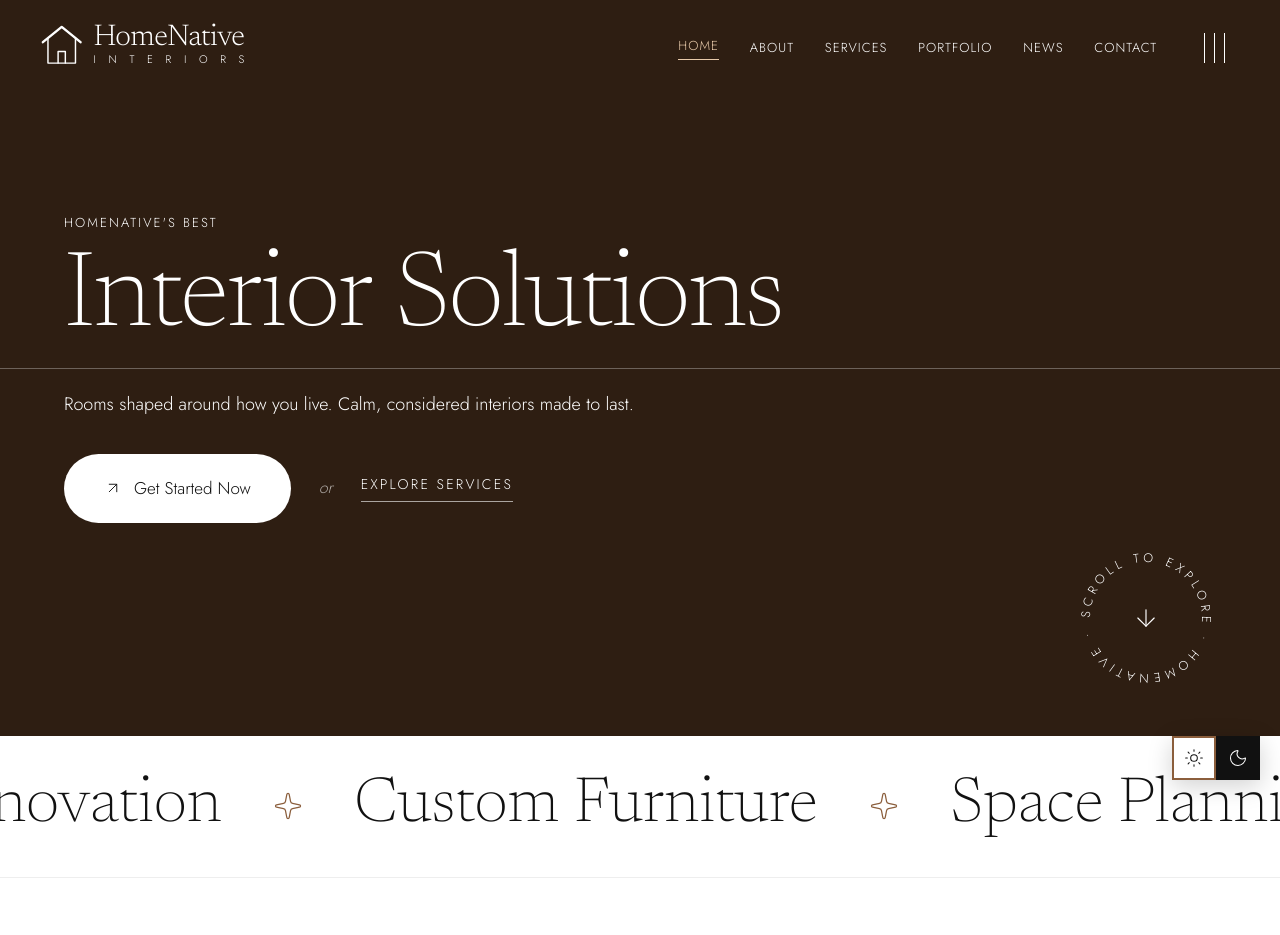
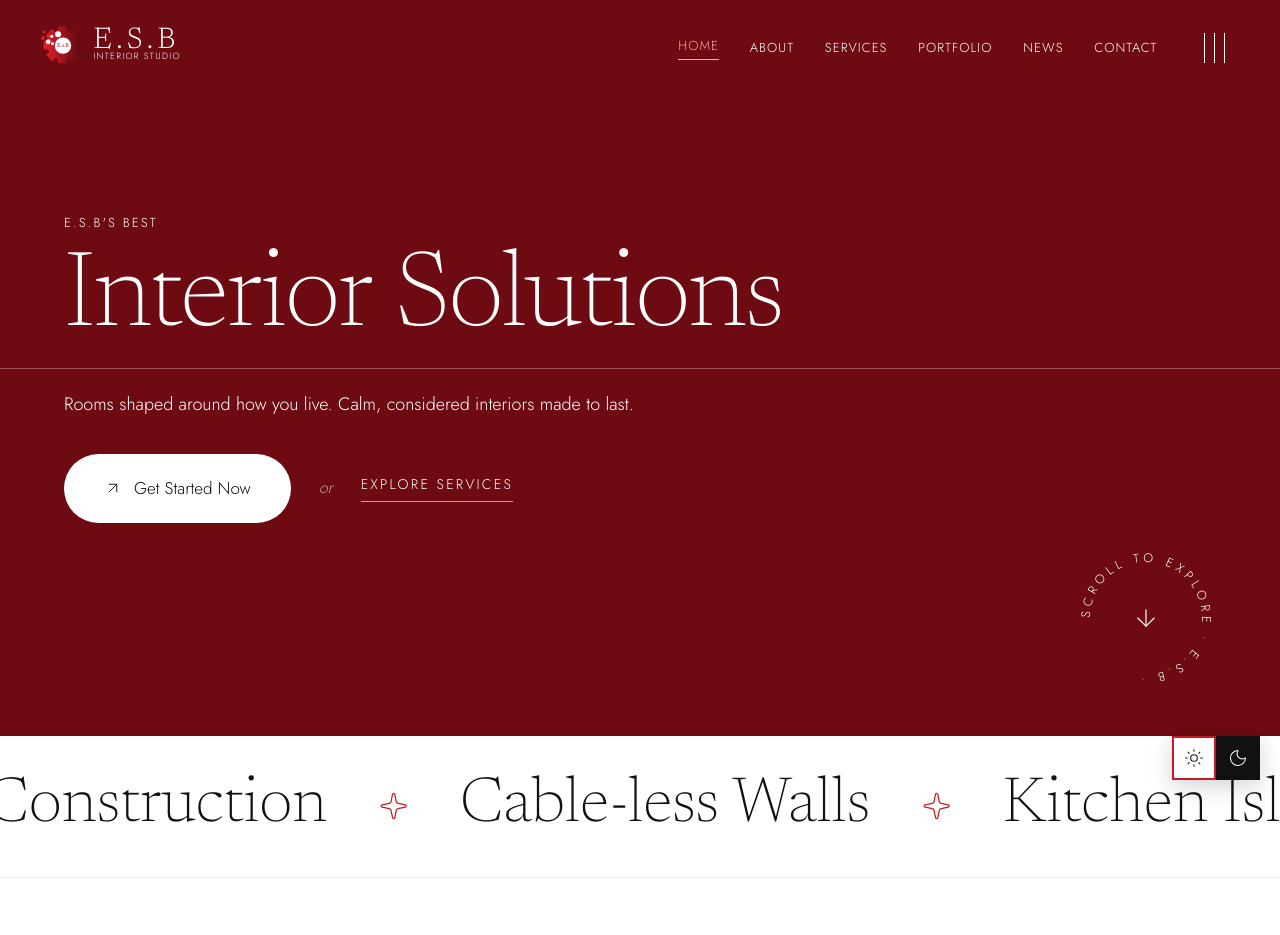
Before and after one commit to Hwezah/interior-sites, a Next.js app: page / in a window 1280 px wide. Shown: the top 935 px of the page. Built offline with nearby package versions, Linux system fonts and the light colour scheme.

Commit message:
E.s.B Interior Studio: re-brand, logo symbol, copy and colours
Co-Authored-By: Claude Opus 5.5 <noreply@anthropic.com>
Claude-Session: https://claude.ai/code/session_01MVErYa9NJMDZFcVw589g5r

```diff
--- a/app/about/page.tsx
+++ b/app/about/page.tsx
@@ -41,11 +41,11 @@ export default function AboutPage() {
         <div data-m-center className="wrap relative flex flex-col gap-8">
           <div className="text-[14px] uppercase">— About Us</div>
           <p className="t-lead">
-            We are an interior design studio dedicated to creating calm, functional and lasting spaces. Experienced in{" "}
+            We are an interior studio that builds as well as designs. Experienced in{" "}
             <Link href="/portfolio" className="hl-brand">
               residential and commercial projects
             </Link>
-            , blending modern lines with comfort and purpose. Currently shaping homes that feel native to the people who live in them.
+            , we take homes from construction to smart kitchens and cable-less, finished rooms.
           </p>
         </div>
         <div className="wrap relative mt-[clamp(80px,10vw,150px)] grid grid-cols-[repeat(auto-fit,minmax(min(100%,380px),1fr))] gap-[clamp(40px,6vw,90px)]">
--- a/app/page.tsx
+++ b/app/page.tsx
@@ -94,11 +94,11 @@ export default function HomePage() {
         <div data-m-center className="relative flex flex-col gap-7">
           <div className="text-[14px] uppercase">— About Us</div>
           <p className="relative m-0 max-w-[1320px] font-serif text-[clamp(32px,4.4vw,66px)] leading-[1.18] tracking-[-.02em] text-pretty">
-            We are an interior design studio creating calm, functional and lasting spaces. Experienced in{" "}
+            From construction to smart kitchens — we do it all. Experienced in{" "}
             <Link href="/portfolio" className="hl-brand">
               residential and commercial projects
             </Link>
-            , pairing natural materials with comfort and purpose. Currently shaping homes that feel native to the people who live in them.
+            , we build, fit and finish homes across Uganda.
           </p>
         </div>
         <ReelCard image={pexels(1918291)} />
--- a/components/layout/LogoMark.tsx
+++ b/components/layout/LogoMark.tsx
@@ -1,17 +1,43 @@
+import { useId } from "react";
 import { cn } from "@/lib/utils";
 
 /**
- * The client's logo symbol, shown left of the wordmark. Each client branch replaces this with a redrawn copy of their
- * own symbol; this generic house is the fallback when their logo can't be read. Uses the text colour.
+ * E.s.B logo symbol, redrawn from the client's badge: a red gear shading from bright to dark red, its upper-left
+ * edge breaking into bubbles, with the white centre and "E.s.B" in it.
  */
 export function LogoMark({ className }: { className?: string }) {
+  const id = useId();
   return (
-    <svg aria-hidden="true" viewBox="0 0 60 58" className={cn("shrink-0", className)}>
-      <g stroke="currentColor" fill="none" strokeLinecap="round" strokeLinejoin="round">
-        <path d="M4 25 30 4l26 21" strokeWidth="3.4" />
-        <path d="M11 20v34h38V20" strokeWidth="2" />
-        <path d="M25 54V38h10v16" strokeWidth="2" />
+    <svg aria-hidden="true" viewBox="-2 0 66 64" className={cn("shrink-0", className)}>
+      <defs>
+        <linearGradient id={`${id}-g`} x1="0" y1="0" x2="1" y2="0">
+          <stop offset="0" stopColor="#E3202A" />
+          <stop offset="1" stopColor="#5E0A0F" />
+        </linearGradient>
+      </defs>
+      <polygon points="25.3,10.0 25.5,3.7 38.5,3.7 38.7,10.0 42.8,11.7 47.4,7.4 56.6,16.6 52.3,21.2 54.0,25.3 60.3,25.5 60.3,38.5 54.0,38.7 52.3,42.8 56.6,47.4 47.4,56.6 42.8,52.3 38.7,54.0 38.5,60.3 25.5,60.3 25.3,54.0 21.2,52.3 16.6,56.6 7.4,47.4 11.7,42.8 10.0,38.7 3.7,38.5 3.7,25.5 10.0,25.3 11.7,21.2 7.4,16.6 16.6,7.4 21.2,11.7" fill={`url(#${id}-g)`} />
+      {/* bubbles breaking out of the upper-left edge */}
+      <g fill="#fff">
+        <circle cx="25.5" cy="15.5" r="4.6" />
+        <circle cx="16" cy="18.6" r="2.4" />
+        <circle cx="17" cy="30" r="2.2" />
+        <circle cx="10.5" cy="27" r="3.6" />
       </g>
+      <g fill="#E3202A">
+        <circle cx="4" cy="12" r="2.2" />
+        <circle cx="2.5" cy="21.5" r="3" />
+        <circle cx="10.5" cy="19" r="2.6" />
+      </g>
+      <circle cx="33" cy="33" r="12.5" fill="#fff" />
+      <text
+        x="33"
+        y="35.5"
+        textAnchor="middle"
+        fill="#8B1218"
+        style={{ fontFamily: "var(--font-serif)", fontSize: 8.6, fontWeight: 400 }}
+      >
+        E.s.B
+      </text>
     </svg>
   );
 }
--- a/content/faqs.ts
+++ b/content/faqs.ts
@@ -1,9 +1,9 @@
 import { site } from "./site";
 
 export const faqs = [
-  { q: `How does a project with ${site.name} start?`, a: "With a free consultation. We visit the space, talk through how you use it, your budget and timing, then send a clear proposal." },
-  { q: "Do you take on single rooms?", a: "Yes. Many projects start with one room — a living space, kitchen or bedroom — and grow from there." },
-  { q: "How are your fees structured?", a: "Fixed design fees per phase, agreed up front. Furniture and contractor costs are quoted transparently with no hidden mark-ups." },
-  { q: "Can you work with furniture I already own?", a: "Absolutely. We love building around pieces with meaning and will suggest where to keep, refresh or replace." },
-  { q: "How long does a typical project take?", a: "Styling projects take 4–8 weeks. Full renovations usually run 3–6 months depending on scope." },
+  { q: `How does a project with ${site.name} start?`, a: "Call us. We visit the site, talk through what you want, your budget and timing, then send a clear quote." },
+  { q: "Do you only do kitchens?", a: "No — from construction to smart kitchens, we do it all. Many clients start with a kitchen and continue from there." },
+  { q: "What does cable-less mean?", a: "We hide the wiring inside the wall for TVs and lights, so no cables show." },
+  { q: "How are your prices structured?", a: "Every job gets a clear quote after the site visit, agreed with you before any work starts." },
+  { q: "How long does a typical project take?", a: "It depends on the scope — a kitchen is much quicker than a full build. You get a timeline together with your quote." },
 ];
--- a/content/services.ts
+++ b/content/services.ts
@@ -2,9 +2,9 @@ import { pexels } from "./site";
 
 /** Homepage service cards */
 export const serviceCards = [
-  { src: pexels(1571463), title: "Interior Styling & Customization", body: "Layered textures, curated pieces and a finish that feels personal." },
-  { src: pexels(1643383), title: "Renovation & Remodeling", body: "Reworking layouts and surfaces so the space fits the way you live." },
-  { src: pexels(1080721), title: "Furniture & Custom Pieces", body: "Made-to-measure furniture designed for the room it lives in." },
+  { src: pexels(1571463), title: "Smart Kitchens", body: "Modern kitchens with glass cabinets, built-in hobs, islands and lighting — designed and fitted by us." },
+  { src: pexels(1643383), title: "Construction", body: "From the foundation up — we build, then finish the inside to the same standard." },
+  { src: pexels(1080721), title: "Cable-less Interiors", body: "Walls, TVs and lights with every cable hidden, for a clean, finished look." },
 ];
 
 export const reasons = [
@@ -14,25 +14,25 @@ export const reasons = [
   { icon: "layers", title: "End-to-End Service", body: "With you through the whole process — planning to execution." },
 ] as const;
 
-export const marquee = ["Interior Styling", "Renovation", "Custom Furniture", "Space Planning", "Lighting Design", "Commercial Interiors"];
+export const marquee = ["Smart Kitchens", "Construction", "Cable-less Walls", "Kitchen Islands", "Wall Lighting", "Full Interiors"];
 
 /** Services page columns */
 export const serviceColumns = [
-  { tag: "Concept & Planning", tint: "#E3E6DC", title: "Space planning for the way you actually live", body: "Layouts that make room for comfort, flow and everyday routines.", items: ["Space Planning", "Colour Consultation", "Furniture Selection", "3D Visualisation"] },
-  { tag: "Light & Detail", tint: "#DCE4E8", title: "Lighting and detail that set the mood", body: "Layered light and finishing touches that change how a room feels.", items: ["Lighting Design", "Décor & Accessories", "Art Placement", "Custom Joinery"] },
-  { tag: "Materials", tint: "#EBDDE0", title: "Natural materials for healthier interiors", body: "Honest, durable finishes chosen to age well and feel good to live with.", items: ["Material Sourcing", "Wall Treatments", "Flooring", "Window Styling"] },
+  { tag: "Kitchens", tint: "#E3E6DC", title: "Smart kitchens, built to work hard", body: "Cabinets, worktops, appliances and lighting planned as one.", items: ["Kitchen Cabinets", "Glass-front Wall Units", "Built-in Hobs & Ovens", "Kitchen Islands"] },
+  { tag: "Construction", tint: "#DCE4E8", title: "From construction to the final finish", body: "We build the shell and finish the inside — one team, start to end.", items: ["New Builds", "Renovations", "Site Supervision", "Finishing Works"] },
+  { tag: "Interiors", tint: "#EBDDE0", title: "Clean, cable-less interiors", body: "Hidden wiring, wall lights and feature walls for a tidy, modern home.", items: ["Cable-less TV Walls", "Wall & Accent Lighting", "Wall Panelling", "Full Home Interiors"] },
 ];
 
 export const accordionA = [
-  { q: "Space Planning", a: "We plan layouts that make the most of every square metre — smooth movement, balanced proportions and practical storage, so the room works as well as it looks." },
-  { q: "Colour Consultation", a: "A palette built around your light, your materials and your mood. We test samples in situ and give you a clear schedule for every wall and surface." },
-  { q: "Furniture Selection", a: "We source, specify and arrange pieces at the right scale — mixing new, vintage and what you already own." },
-  { q: "Lighting Design", a: "Layered ambient, task and accent lighting that shifts with the day and makes the space feel warm after dark." },
+  { q: "Smart Kitchens", a: "Full kitchens with glass-front wall units, built-in hobs and ovens, islands and under-cabinet lighting." },
+  { q: "Kitchen Islands & Worktops", a: "Islands and worktops sized for how you cook, gather and store." },
+  { q: "Cable-less Walls", a: "TV walls and wall lights with the wiring hidden inside the wall — no cables in sight." },
+  { q: "Lighting", a: "Wall lights, LED strips and accent lighting planned with the rest of the room." },
 ];
 
 export const accordionB = [
-  { q: "Project Management", a: "One point of contact from first sketch to handover. We coordinate trades, timelines and budgets so you do not have to." },
-  { q: "Custom Joinery", a: "Made-to-measure storage, shelving and built-ins designed for the room they live in and crafted by local makers." },
-  { q: "Styling & Art", a: "The final layer — textiles, objects and art curated to make the space feel lived-in from day one." },
-  { q: "Aftercare", a: "We check in after you move in and help with tweaks, additions and seasonal refreshes." },
+  { q: "Construction", a: "We take on building work too, so your home is built and finished by one team." },
+  { q: "Renovations", a: "Tired kitchens and rooms reworked and refitted with modern finishes." },
+  { q: "Full Interiors", a: "From the kitchen to every room — we do it all." },
+  { q: "Site Visits & Quotes", a: "We visit the site, listen to what you want and send a clear quote before work begins." },
 ];
--- a/content/site.ts
+++ b/content/site.ts
@@ -3,61 +3,65 @@
  * Page copy (projects, team, testimonials, posts, FAQs, services, commitments) lives in the other content/*.ts files.
  */
 export const site = {
-  url: "https://homenative.co",
+  url: "https://esb-interiors.vercel.app",
   locale: "en_UG",
 
-  /** Short brand name used in running text ("At HomeNative, …"). */
-  name: "HomeNative",
+  /** Short brand name used in running text ("At E.s.B, …"). */
+  name: "E.s.B",
   /** Full trading name: page titles, copyright, company details. */
-  fullName: "HomeNative Interiors",
+  fullName: "E.s.B Interior Studio",
   /** Header / menu / footer logo: `name` in serif with `sub` spread underneath to the same width. */
-  wordmark: { name: "HomeNative", sub: "INTERIORS" },
+  wordmark: { name: "E.S.B", sub: "INTERIOR STUDIO" },
   /** Huge outlined word behind the About intros. */
-  outlineWord: "Native",
+  outlineWord: "E.s.B",
   /** Optional parent-company line (footer, contact page). Leave "" to hide. */
-  parent: "A MachineNative company",
+  parent: "",
 
   /** Default SEO title and description. */
-  title: "Interior design studio in Kampala",
-  description: "An interior design studio in Kampala, Uganda creating calm, functional and lasting spaces.",
+  title: "From construction to smart kitchens in Uganda",
+  description:
+    "From construction to smart kitchens — E.s.B Interior Studio builds, fits and finishes: modern kitchens, cable-less walls and full interiors in Uganda.",
   /** Footer blurb under the logo. */
-  blurb: "Interior design studio creating calm, functional and lasting spaces.",
+  blurb: "From construction to smart kitchens — we do it all.",
 
-  city: "Kampala",
-  location: "Kampala, Uganda",
-  email: "info@homenative.co",
+  city: "Uganda",
+  location: "Uganda",
+  email: "info@example.com",
   /** First number is the main one (big call-to-action spots); all are listed in the footer and menu. */
-  phones: [{ display: "0742 696 353", href: "tel:0742696353" }],
-  hours: ["Mon–Fri: 9 AM to 5 PM", "Sun: Closed"],
+  phones: [
+    { display: "0751 004 308", href: "tel:+256751004308" },
+    { display: "0785 831 862", href: "tel:+256785831862" },
+  ],
+  hours: ["Call us", "to book a site visit"],
   /** One-line hours for the footer. */
-  hoursShort: "Mon–Fri, 9am–5pm",
+  hoursShort: "Call to book a site visit",
 
   /** Leave a link "" to hide it everywhere. */
   socials: {
-    instagram: "#",
-    facebook: "#",
-    linkedin: "#",
-    pinterest: "#",
-    tiktok: "",
+    instagram: "",
+    facebook: "",
+    linkedin: "",
+    pinterest: "",
+    tiktok: "https://www.tiktok.com/@esbinteriorstudio",
     whatsapp: "",
   },
   /** Which networks show as icons (contact page, light footer) and as text (menu, dark footer), in order. */
-  socialIcons: ["instagram", "facebook", "linkedin"],
-  socialText: ["instagram", "pinterest", "linkedin"],
+  socialIcons: ["tiktok"],
+  socialText: ["tiktok"],
 
-  /** Brand colours (written into CSS variables by app/layout.tsx). */
+  /** Brand colours (written into CSS variables by app/layout.tsx) — the reds of the E.s.B gear. */
   colors: {
     /** Main colour: dark sections, filled buttons, active chips, footer. */
-    brand: "#2E1F12",
+    brand: "#6E0B12",
     /** Accent on light backgrounds: highlighted words, link hover, cursor, focus. */
-    accent: "#8B5E3C",
+    accent: "#C41A22",
     /** Highlight underline on light backgrounds. */
-    tint: "#EADBC8",
-    soft: "#C9A98A",
+    tint: "#FBE3E4",
+    soft: "#E99598",
     /** Accent / tint / soft on the dark theme. */
-    dark: { accent: "#C99D76", tint: "#4A3526", soft: "#8B6A4F" },
-    /** Active nav link while the header sits over a hero photo. */
-    onPhoto: "#E7C9A9",
+    dark: { accent: "#F0646A", tint: "#4A1418", soft: "#A0353B" },
+    /** Active nav link and highlighted words over photos and dark sections. */
+    onPhoto: "#F7A8AC",
   },
 };
 
--- a/content/team.ts
+++ b/content/team.ts
@@ -7,7 +7,7 @@ export const team = [
 ];
 
 export const stats = [
-  { title: "Design Awards", body: "Recognised with 10+ national design excellence awards.", n: 10, suffix: "+", bg: "#C3D0DA" },
-  { title: "Project Efficiency", body: "Completed 90% of projects ahead of schedule.", n: 90, suffix: "%", bg: "#D8CFBF" },
-  { title: "Space Optimization", body: "85% improvement in functional room usage.", n: 85, suffix: "%", bg: "#B7CDBB" },
+  { title: "TikTok Followers", body: "People following our kitchens and builds as they come together.", n: 48, suffix: "K+", bg: "#FBE3E4" },
+  { title: "Likes on Our Work", body: "Likes across the kitchens and projects we share.", n: 247, suffix: "K+", bg: "#F3B7BA" },
+  { title: "Views on One Video", body: "Our most-watched video — a smart kitchen hob.", n: 394, suffix: "K+", bg: "#E9C9CB" },
 ];
```
Also changed, not shown: 1 other file (tests, documents, lock files or other folders).
